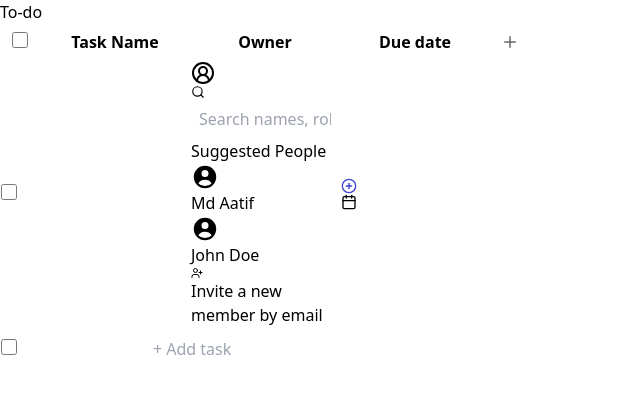
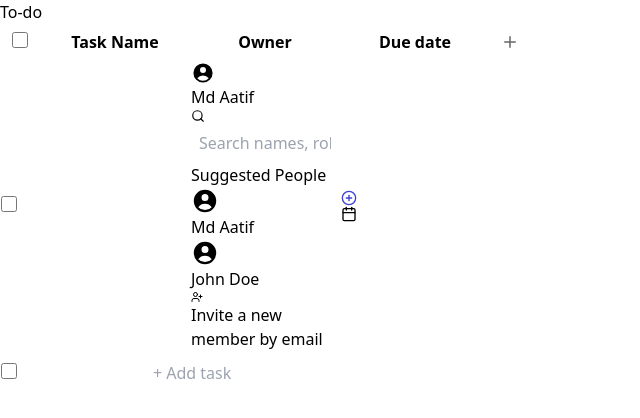
Before and after one commit to MdAatif-Tegginmani/my-app, a Next.js app: page / in a window 1280 px wide. Both pictures are taken after a click on the element 265 px from the left and 194 px from the top of the page. Shown: the top 418 px of the page, without its empty margins (0-640 px from the left). Built offline with nearby package versions, Linux system fonts and the light colour scheme.

Commit message:
fix: people column on hover value visible

```diff
--- a/src/app/components/OwnerSelectModal.tsx
+++ b/src/app/components/OwnerSelectModal.tsx
@@ -5,6 +5,8 @@ import { HiMiniUserCircle } from "react-icons/hi2";
 export interface User {
   id: number;
   name: string;
+  time?: string;
+  address?: string;
 }
 
 interface OwnerSelectModalProps {
--- a/src/app/components/Table/OwnerCell.tsx
+++ b/src/app/components/Table/OwnerCell.tsx
@@ -1,14 +1,13 @@
 import { CircleUserRound } from "lucide-react";
 import { useState } from "react";
 import { HiMiniUserCircle } from "react-icons/hi2";
-import OwnerSelectModal, { User } from "../OwnerSelectModal";
-
+import OwnerSelectModal from "../OwnerSelectModal";
+import { User } from "../OwnerSelectModal";
 
 const users = [
   { id: 1, name: "Md Aatif", time: "7:57 PM+", address: "Ekaterinburg" },
   { id: 2, name: "John Doe", time: "8:00 PM+", address: "Moscow" },
 ];
-
 
 const RenderOwnerCell = ({
   rowIndex,
@@ -25,26 +24,19 @@ const RenderOwnerCell = ({
   updateCell: (rowIndex: number, colIndex: number, value: string) => void;
   setRows: (rows: string[][]) => void;
 }) => {
- const [hoveredUser, setHoveredUser] = useState<{ id: number; name: string } | null>(null);
- const owner = rows[rowIndex][colIndex]; // Get the owner object
+  const [hoveredUser, setHoveredUser] = useState<User | null>(null);
   const [isOwnerModalOpen, setOwnerModalOpen] = useState(false);
-
   const [buttonPosition, setButtonPosition] = useState({ x: 0, y: 0 });
 
+  // Find the user based on the name in the cell
+  const cellValue = rows[rowIndex][colIndex];
+  const currentUser = cellValue ? users.find(user => user.name === cellValue) : null;
+
   const handleUserSelect = (user: User | null) => {
-    if (rowIndex !== null && user) {
-      updateCell(
-        rowIndex,
-        /* column index for owner/people */ 1,
-        user.name
-      );
-      // Update the row to show the CircleUserRound icon
-      const updatedRows = [...rows];
-      updatedRows[rowIndex][1] = user;
-      setRows(updatedRows);
+    if (user) {
+      updateCell(rowIndex, colIndex, user.name);
     }
   };
-
 
   return (
     <>
@@ -56,39 +48,45 @@ const RenderOwnerCell = ({
         <div
           className="w-full h-full flex items-center justify-center cursor-pointer"
           onClick={(e) => {
-                e.stopPropagation(); // Prevent row click event
+            e.stopPropagation();
             setButtonPosition({
               x: e.currentTarget.getBoundingClientRect().x,
               y: e.currentTarget.getBoundingClientRect().bottom,
             });
             setOwnerModalOpen(true);
           }}
-              onMouseEnter={() => setHoveredUser(owner)}
+          onMouseEnter={() => currentUser && setHoveredUser(currentUser)}
           onMouseLeave={() => setHoveredUser(null)}
         >
           <div className="relative group">
+            {currentUser ? (
+              <div className="flex items-center justify-center">
+                <HiMiniUserCircle size={24} className="text-gray-600" />
+                <span className="ml-1 text-sm">{currentUser.name}</span>
+              </div>
+            ) : (
               <CircleUserRound size={24} className="text-gray-400" />
+            )}
           </div>
         </div>
-            {hoveredUser && hoveredUser.id === owner.id && (
+        {hoveredUser && (
           <div
-                className="absolute bg-white border rounded-xl shadow-xl p-4 w-60"
+            className="absolute bg-white border rounded-xl shadow-xl p-4 w-60 z-10"
             style={{
               top: -100,
               left: 50,
             }}
           >
-                <div className="flex  items-center w-80 ">
+            <div className="flex items-center w-80">
               <span>
                 <HiMiniUserCircle size={72} />
               </span>
               <div className="ml-2 space-y-1">
-                    <span className="text-md ">{hoveredUser.name}</span>
+                <span className="text-md">{hoveredUser.name}</span>
                 <div className="text-xs text-gray-600">
-                      {hoveredUser.time}
-                      {hoveredUser.address}
+                  {hoveredUser.time} {hoveredUser.address}
                 </div>
-                    <div className="text-xs text-gray-600 border px-2 py-1  bg-[#cce5ff] w-fit h-fit rounded-sm">
+                <div className="text-xs text-gray-600 border px-2 py-1 bg-[#cce5ff] w-fit h-fit rounded-sm">
                   <span>Admin</span>
                 </div>
               </div>
@@ -107,6 +105,4 @@ const RenderOwnerCell = ({
   );
 };
 
-
-
 export default RenderOwnerCell;
```
Lines whose indentation alone changed are shown as unchanged.
